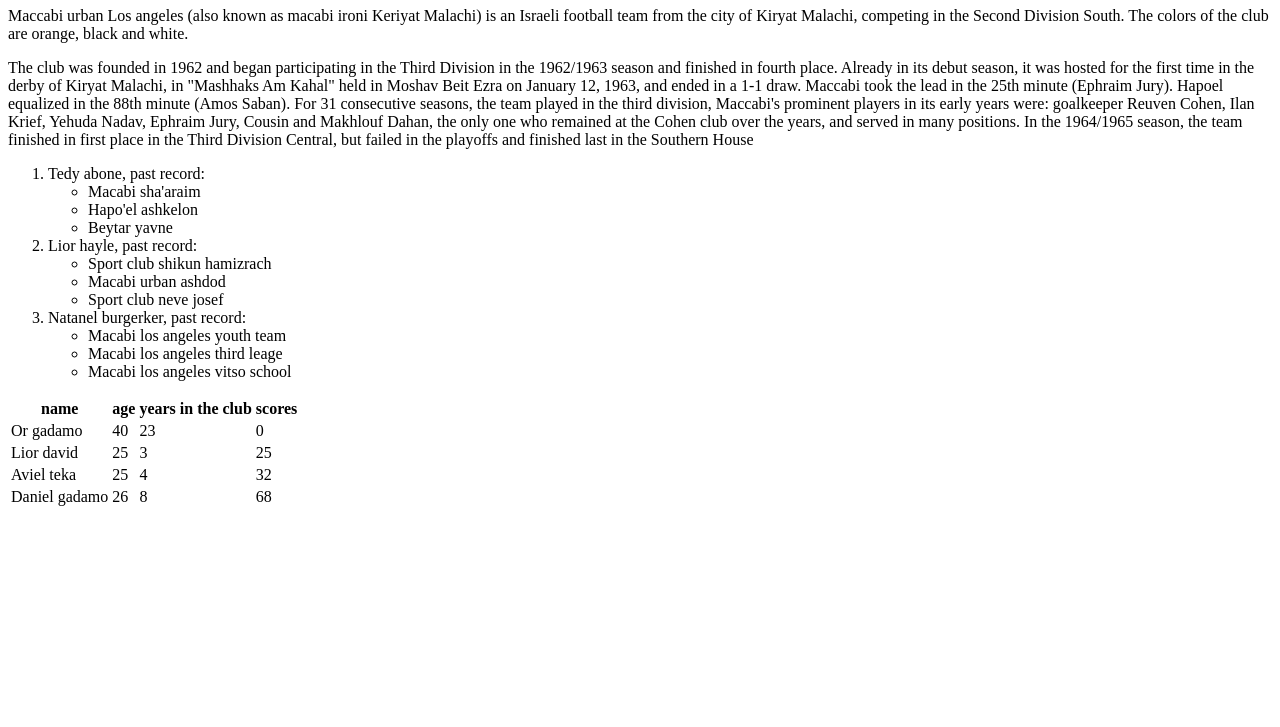
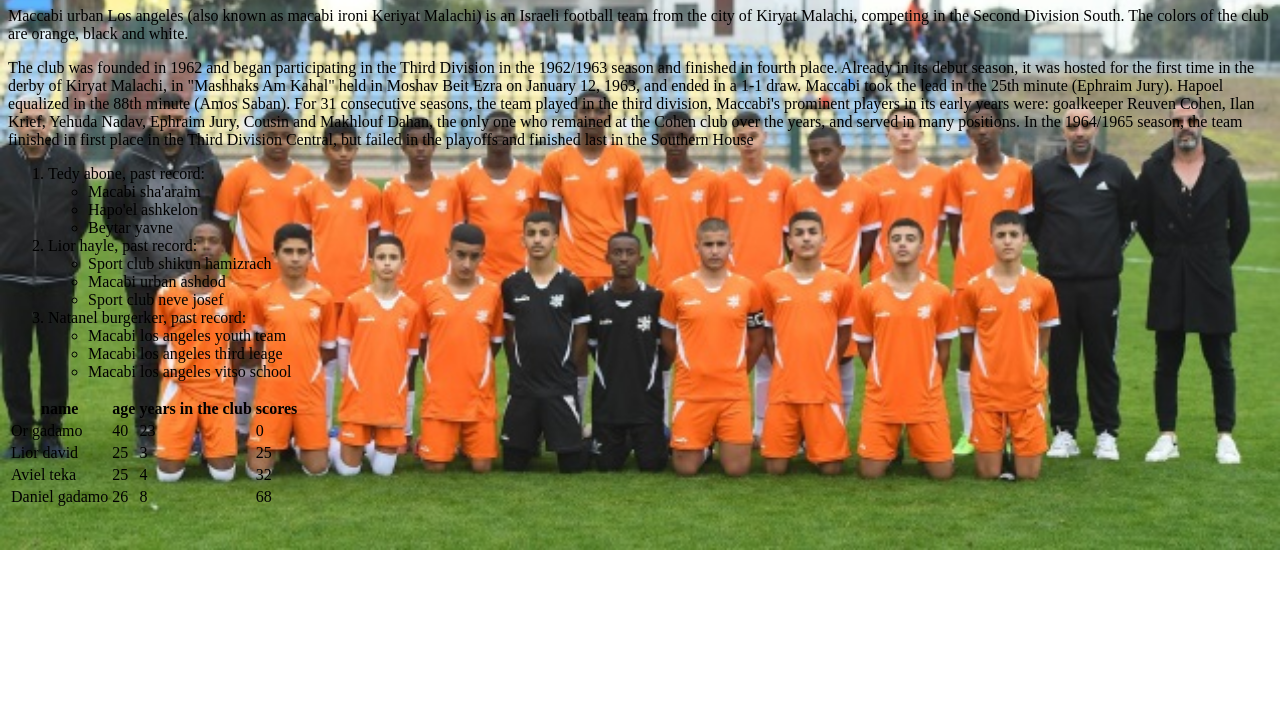
Before and after one commit to chen-semu/mission-28.03.2022, a plain HTML site: page index.football.html in a window 1280 px wide. Shown: the part 73-800 px from the top of the page. Drawn offline with Linux system fonts and the light colour scheme.

Commit message:
stylistic chnges

```diff
--- a/index.football.html
+++ b/index.football.html
@@ -6,7 +6,7 @@
     <meta name="viewport" content="width=>, initial-scale=1.0">
     <title>Document</title>
 </head>
-<body>
+<body style="background-image: url('1579557.jpg');background-position: center;background-repeat: no-repeat;background-size: cover;">
     <h1>Macabi urban Los angeles (Macabi ironi keriyat malachi)</h1>
     <p>Maccabi urban Los angeles (also known as macabi ironi Keriyat Malachi) is an Israeli football team from the city of Kiryat Malachi,
         competing in the Second Division South. The colors of the club are orange, black and white.</p>
```
Also changed, not shown: 1579557.jpg (added).
